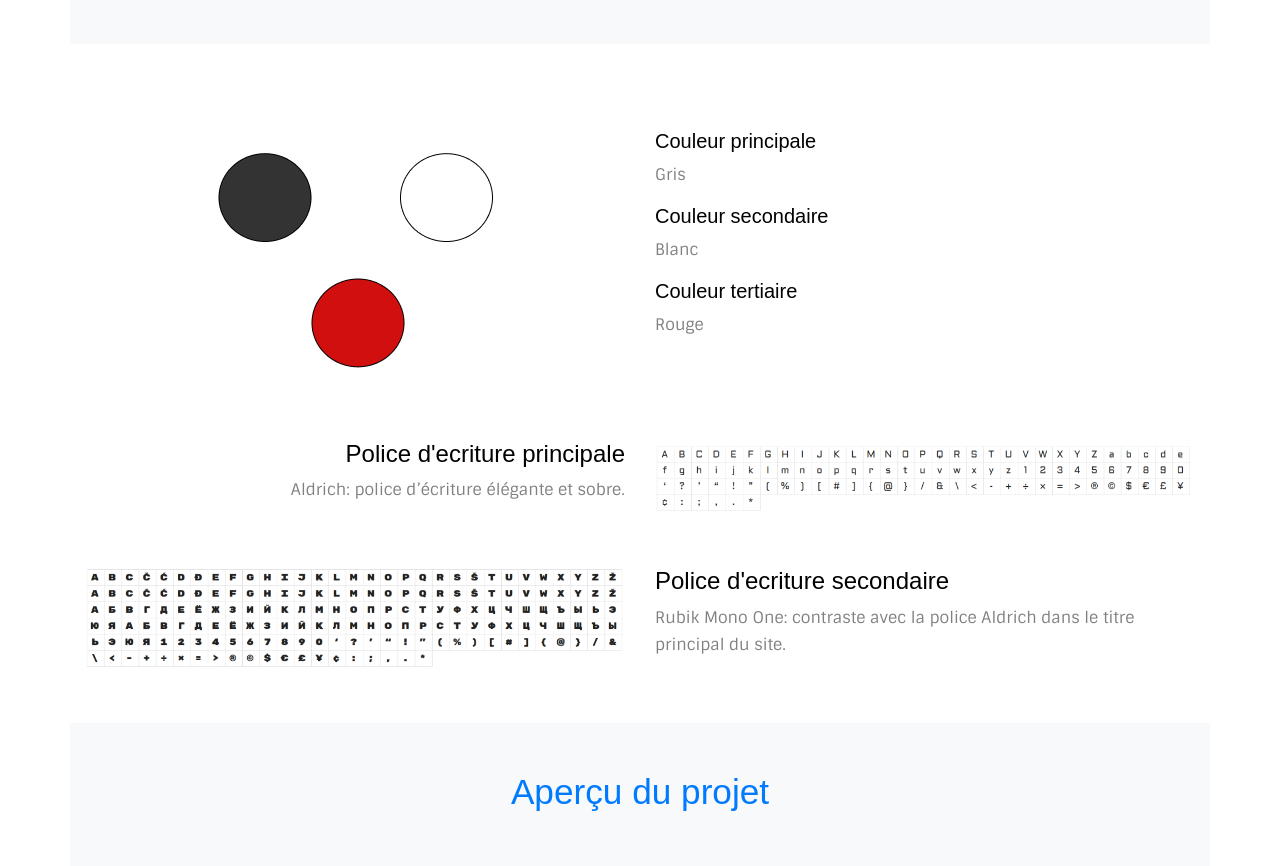
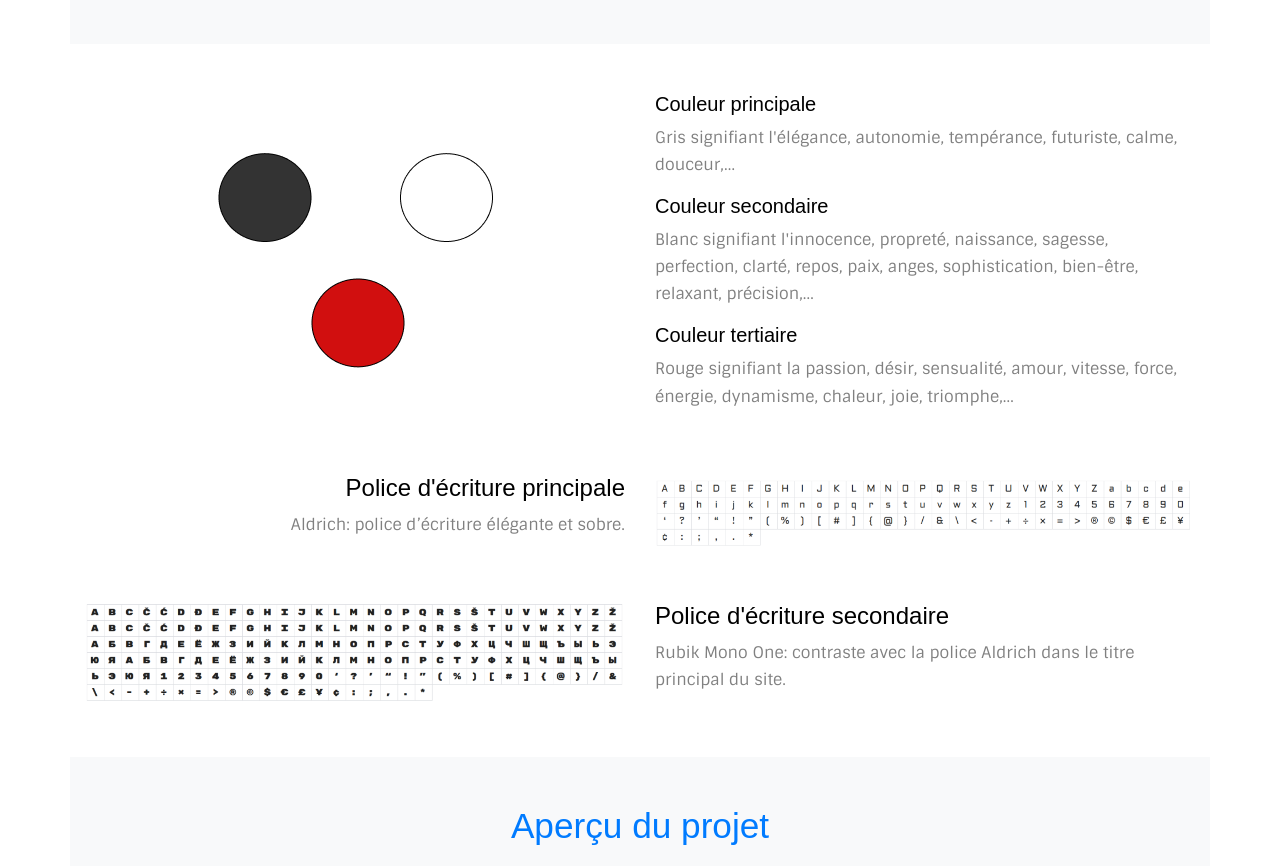
Before and after one commit to uhoano/portfolio, a plain HTML site: page pages/project-1.html in a window 1280 px wide. Shown: the part 920-1786 px from the top of the page. Drawn offline with nearby package versions, Linux system fonts and the light colour scheme; files whose address does not match are found by name; a web font is replaced by a local one.

Commit message:
Add color means

```diff
--- a/pages/project-1.html
+++ b/pages/project-1.html
@@ -146,15 +146,17 @@
 
                 <div class="col-lg-6 align-self-center mb-5">
                     <h5> Couleur principale</h5>
-                    <p>Gris</p>
+                    <p>Gris signifiant l'élégance, autonomie, tempérance, futuriste, calme, douceur,…</p>
                     <h5>Couleur secondaire</h5>
-                    <p>Blanc</p>
+                    <p>Blanc signifiant l'innocence, propreté, naissance, sagesse, perfection, clarté, repos, paix,
+                        anges, sophistication, bien-être, relaxant, précision,…</p>
                     <h5>Couleur tertiaire</h5>
-                    <p>Rouge</p>
+                    <p>Rouge signifiant la passion, désir, sensualité, amour, vitesse, force, énergie, dynamisme,
+                        chaleur, joie, triomphe,…</p>
                 </div>
 
                 <div class="col-lg-6 align-self-center text-right mb-5">
-                    <h4>Police d'ecriture principale</h4>
+                    <h4>Police d'écriture principale</h4>
                     <p>Aldrich: police
                         d’écriture élégante
                         et sobre.</p>
@@ -170,7 +172,7 @@
                             class="img-fluid"></a>
                 </div>
                 <div class="col-lg-6 align-self-center text-left">
-                    <h4>Police d'ecriture secondaire</h4>
+                    <h4>Police d'écriture secondaire</h4>
                     <p>Rubik Mono One: contraste avec la
                         police Aldrich dans
                         le titre principal du
```
